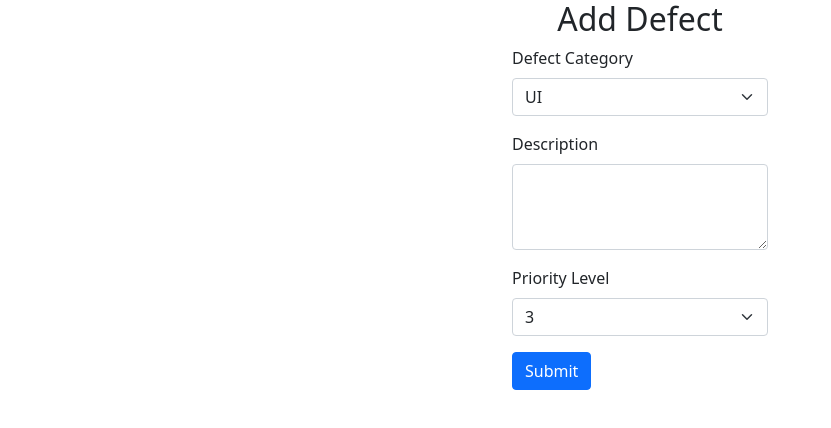
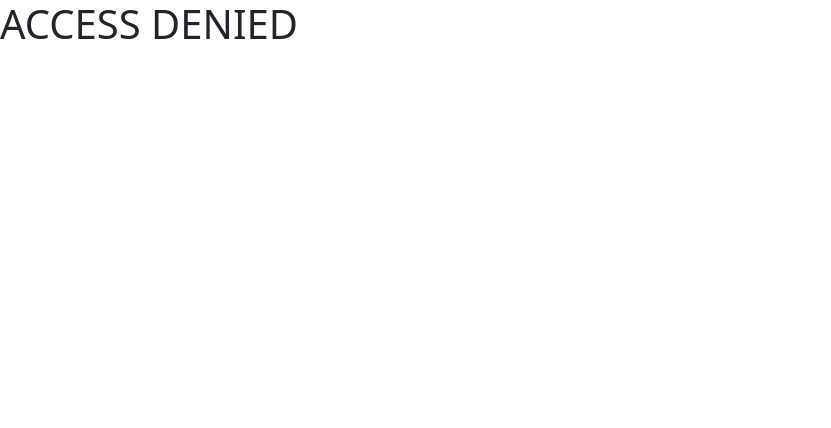
Before and after one commit to Jmetzger504/ReactJSDefectTrackerExercise, a React (Create React App) app: page /adddefect in a window 1280 px wide. Shown: the top 428 px of the page, without its empty margins (0-831 px from the left). Built offline with nearby package versions, Linux system fonts and the light colour scheme.

Commit message:
Only testers can view addDefect component now!

```diff
--- a/src/components/AddDefect/AddDefect.js
+++ b/src/components/AddDefect/AddDefect.js
@@ -4,9 +4,12 @@ import styles from './AddDefect.module.css';
 import { Form } from 'react-bootstrap';
 import { Button } from 'react-bootstrap';
 import axios from 'axios';
+import { Link } from 'react-router-dom';
+import { store } from '../../stores/store';
 
 const AddDefect = () => {
 
+  const state = store.getState();
   const [category, setCategory] = useState('UI');
   const [description,setDescription] = useState('');
   const [priority,setPriority] = useState('3');
@@ -29,7 +32,16 @@ const AddDefect = () => {
 
   return (
     <>
+    {state.user.role === "tester" ?
+    <div className='container'>
       <h2>Add Defect</h2>
+      <p>
+        <a href = "/">Logout </a>
+      </p>
+      <p>
+        <Link to = "/dashboard">View Defects</Link>
+      </p>
+      <br/>
       <Form id = "form" onSubmit = {(event) => newDefect(event,category,description,priority)}>
       <Form.Group className = "mb-3">
         <Form.Label>Defect Category</Form.Label>
@@ -53,8 +65,12 @@ const AddDefect = () => {
       </Form.Group>
         <Button variant = "primary" type = "submit">Submit</Button>
       </Form>
+    </div> :
+  <h1>ACCESS DENIED</h1>
+  }
 </>
-);}
+);
+}
 
 AddDefect.propTypes = {};
 
--- a/src/components/AddDefect/AddDefect.module.css
+++ b/src/components/AddDefect/AddDefect.module.css
@@ -2,6 +2,6 @@
     margin: auto;
     width: 40%;
 }
-h2 {
+h2,p {
     text-align: center;
 }
--- a/src/components/DefectTracker/DefectTracker.js
+++ b/src/components/DefectTracker/DefectTracker.js
@@ -2,12 +2,9 @@ import React, { useEffect,useState } from 'react';
 import './DefectTracker.module.css';
 import axios from 'axios';
 import { store } from '../../stores/store';
-import { Button } from 'react-bootstrap';
-import { Navigate, useNavigate } from 'react-router-dom';
 import { Link } from 'react-router-dom';
 
 const DefectTracker = () => {
-  let navigate = useNavigate();
   let addDefectButton = <p><Link to = "/adddefect">Add Defect</Link></p>;
 
   const state = store.getState();
```
Lines whose indentation alone changed are shown as unchanged.
